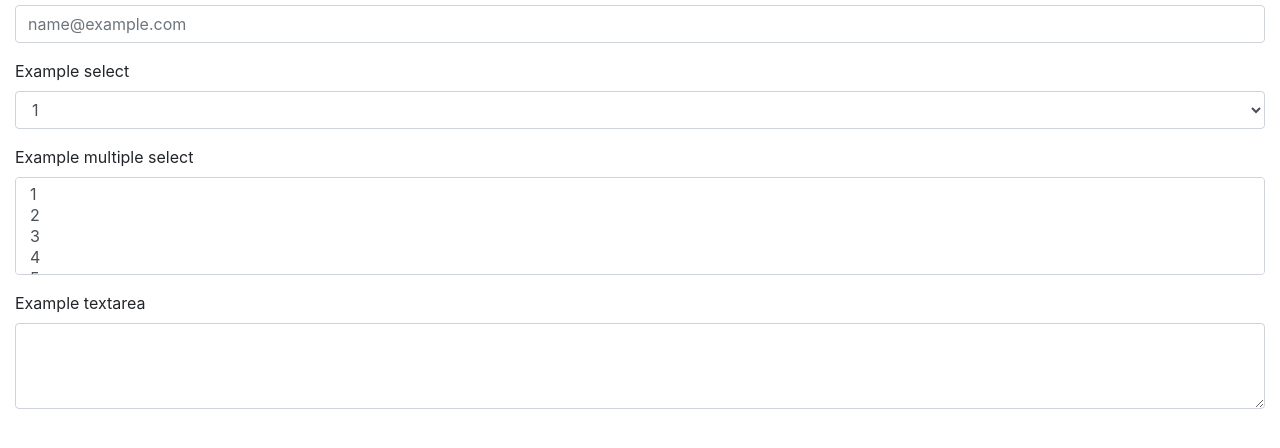
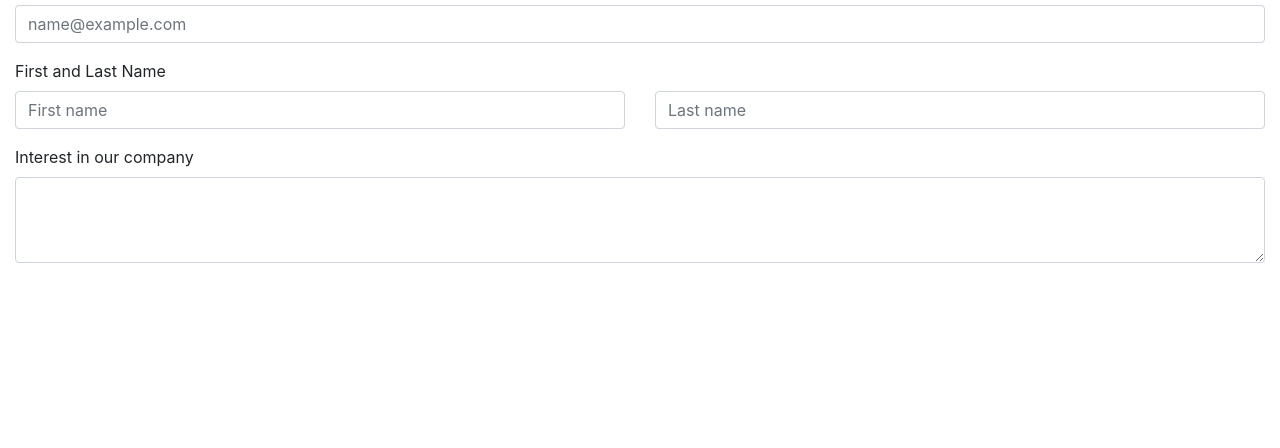
Before and after one commit to remyfeldman/remyfeldman.github.io, a plain HTML site: page form.html in a window 1280 px wide. Shown: the part 110-558 px from the top of the page. Drawn offline with nearby package versions, Linux system fonts and the light colour scheme.

Commit message:
formupdate

```diff
--- a/form.html
+++ b/form.html
@@ -40,27 +40,20 @@
                   <input type="email" class="form-control" id="exampleFormControlInput1" placeholder="name@example.com">
                 </div>
                 <div class="form-group">
-                  <label for="exampleFormControlSelect1">Example select</label>
-                  <select class="form-control" id="exampleFormControlSelect1">
-                    <option>1</option>
-                    <option>2</option>
-                    <option>3</option>
-                    <option>4</option>
-                    <option>5</option>
-                  </select>
+                  <label for="exampleFormControlSelect1">First and Last Name</label>
+                  <form>
+                        <div class="row">
+                          <div class="col">
+                            <input type="text" class="form-control" placeholder="First name">
+                          </div>
+                          <div class="col">
+                            <input type="text" class="form-control" placeholder="Last name">
+                          </div>
+                        </div>
+                      </form>
                 </div>
                 <div class="form-group">
-                  <label for="exampleFormControlSelect2">Example multiple select</label>
-                  <select multiple class="form-control" id="exampleFormControlSelect2">
-                    <option>1</option>
-                    <option>2</option>
-                    <option>3</option>
-                    <option>4</option>
-                    <option>5</option>
-                  </select>
-                </div>
-                <div class="form-group">
-                  <label for="exampleFormControlTextarea1">Example textarea</label>
+                  <label for="exampleFormControlTextarea1">Interest in our company</label>
                   <textarea class="form-control" id="exampleFormControlTextarea1" rows="3"></textarea>
                 </div>
               </form>
```
